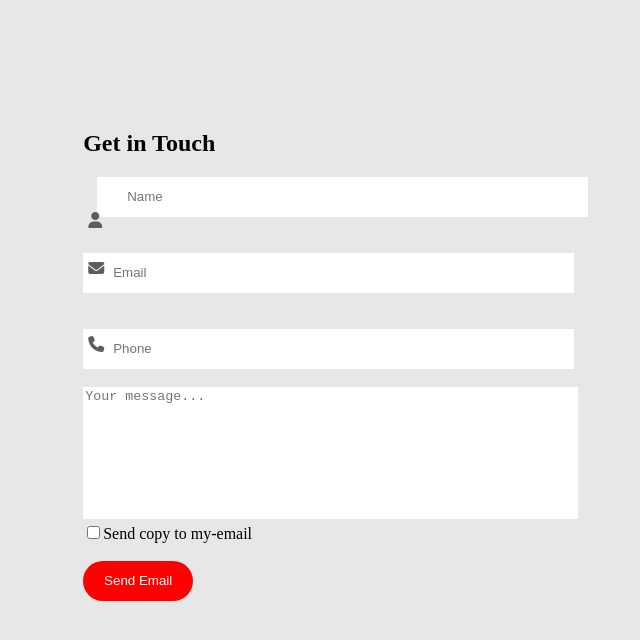
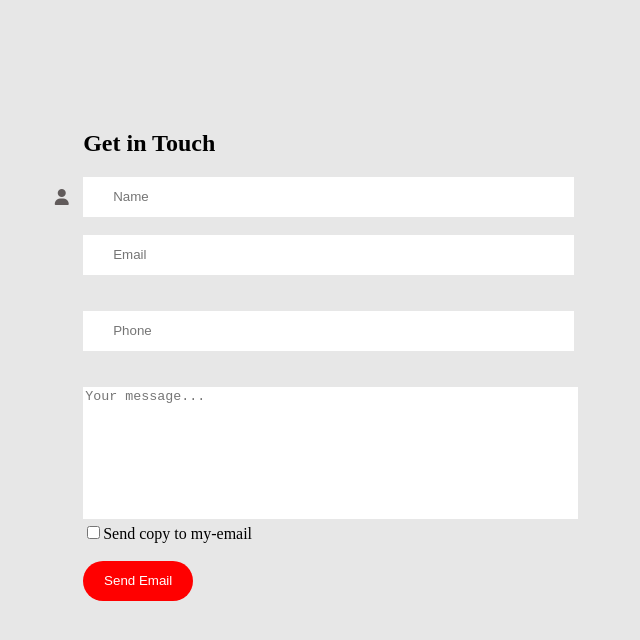
Before and after one commit to ayshdev/CSS-Form2, a plain HTML site: page index.html in a window 1280 px wide. Shown: the whole page, without its empty margins (304-944 px from the left). Drawn offline with Linux system fonts and the light colour scheme.

Commit message:
Update index.html

```diff
--- a/index.html
+++ b/index.html
@@ -41,12 +41,14 @@
         i{
             color:#615b5b;
             position: relative;
-            top: 25px;
-            left: 5px;
+            bottom: 20px;
+            top: 2px ;
+            right: 519px;
         }
         input{
             padding-left: 30px;
             box-sizing: border-box;
+            position: relative;
         }
     </style>
 </head>
@@ -54,9 +56,9 @@
     <div id="Container">
         <h2>Get in Touch</h2>
         <form action="">
-            <i class="fa-solid fa-user"></i><input type="text" placeholder="Name" class="input"><br><br>
-            <i class="fa-solid fa-envelope"></i><input type="email" placeholder="Email" class="input"><br><br>
-            <i class="fa-solid fa-phone"></i><input type="number" placeholder="Phone" class="input"><br><br>
+            <input type="text" placeholder="Name" class="input"><i class="fa-solid fa-user"></i><br><br>
+            <input type="email" placeholder="Email" class="input"><i class="fa-solid fa-envelope"></i><br><br>
+            <input type="number" placeholder="Phone" class="input"><i class="fa-solid fa-phone"></i><br><br>
             <textarea name="" id="" placeholder="Your message..."></textarea><br>
             <label for=""><input type="checkbox">Send copy to my-email</label><br><br>
             <button>Send Email</button>
```
